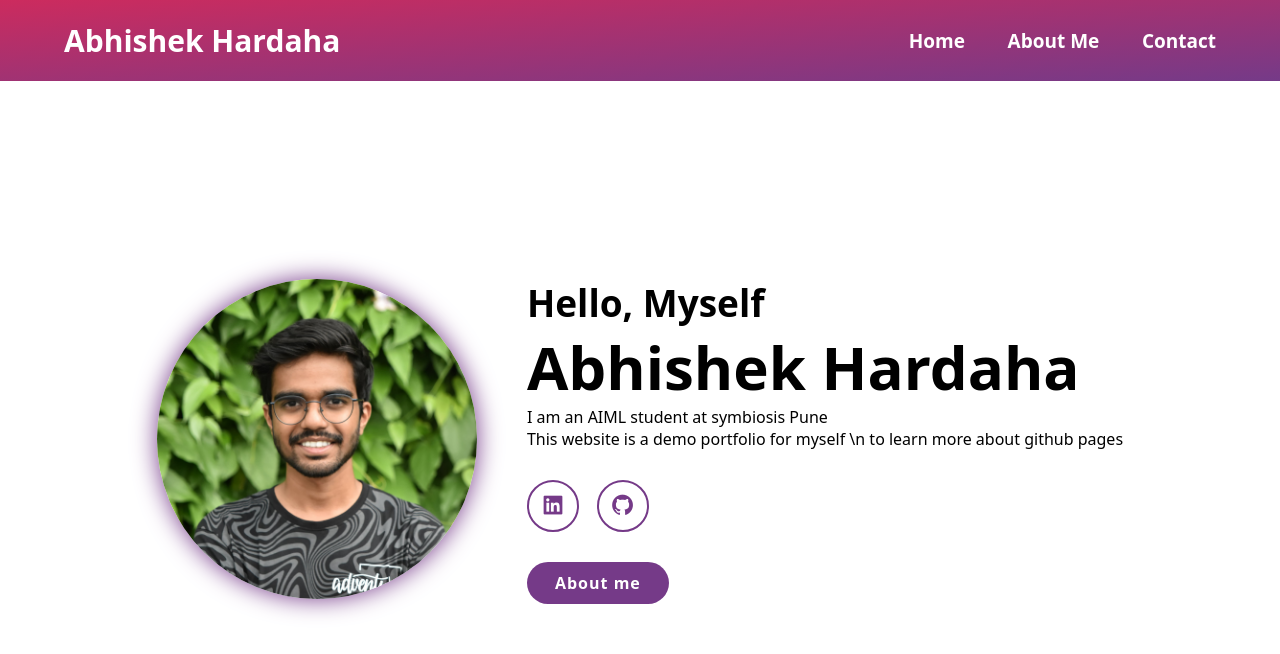
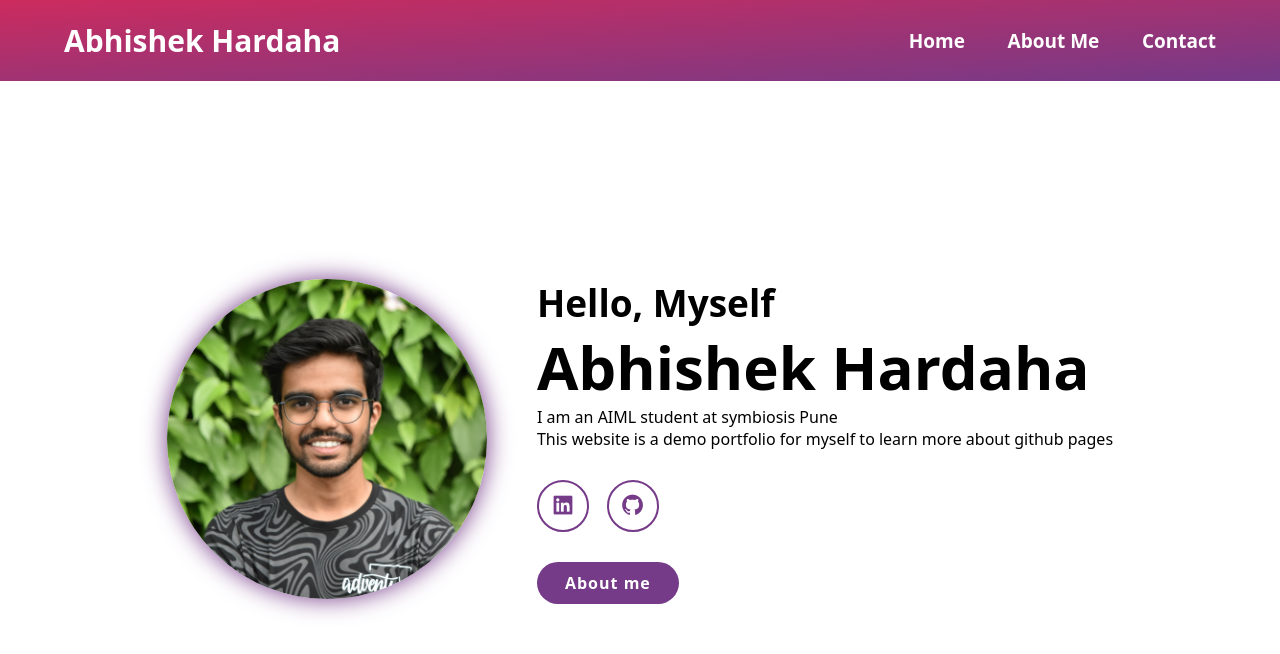
Before and after one commit to abshk01/AboutMe, a plain HTML site: page index.html in a window 1280 px wide. Drawn offline with nearby package versions, Linux system fonts and the light colour scheme.

Commit message:
Add files via upload

```diff
--- a/index.html
+++ b/index.html
@@ -45,7 +45,7 @@
 
         <p>I am an AIML student at symbiosis Pune</p>
 
-        <p>This website is a demo portfolio for myself \n to learn more about github pages</p>
+        <p>This website is a demo portfolio for myself to learn more about github pages</p>
 
         <div class="social-media">
             <a href="https://www.linkedin.com/in/abhishek-hardaha-367b32350/"><i class='bx bxl-linkedin-square' ></i></a>
```
